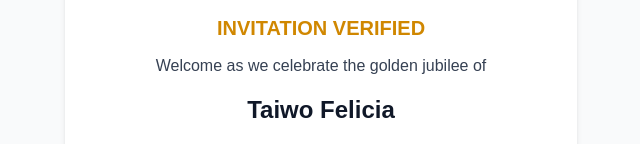
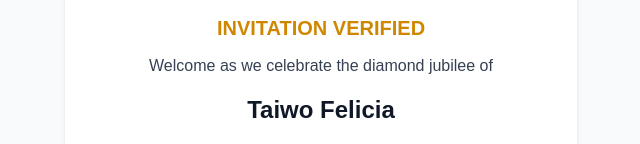
Before and after one commit to thatzerroguy/reserve-invitation, a Next.js app: page / in a window 1280 px wide. Shown: the part 201-345 px from the top of the page, without its empty margins (319-959 px from the left). Built offline with nearby package versions, Linux system fonts and the light colour scheme.

Commit message:
feat: complete

```diff
--- a/src/app/page.tsx
+++ b/src/app/page.tsx
@@ -44,7 +44,7 @@ export default function InvitationPage() {
 
 
           <p className="text-gray-700 mb-4 text-sm md:text-base">
-            Welcome as we celebrate the golden jubilee of
+            Welcome as we celebrate the diamond jubilee of
           </p>
 
           <h3 className="text-2xl md:text-2xl font-bold text-gray-900 mb-4">
```
